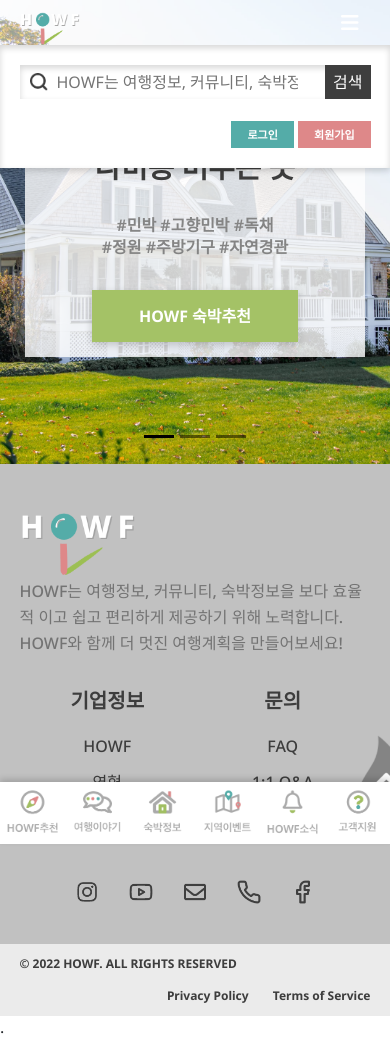
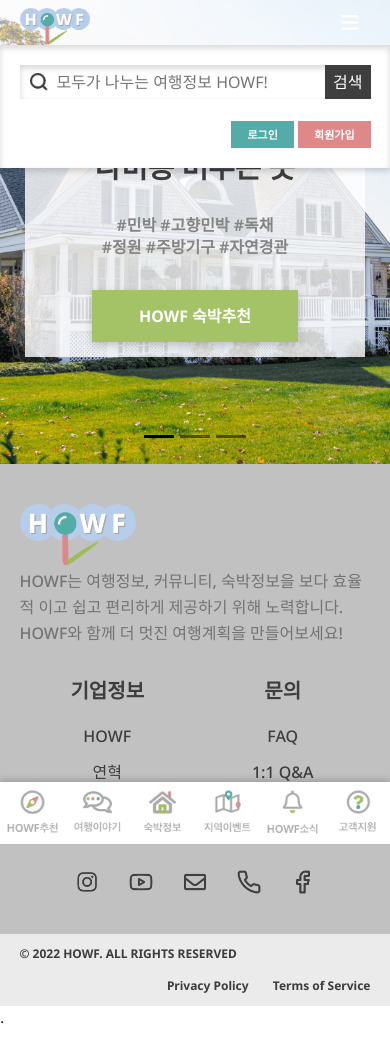
Before and after one commit to violet-kitty/teamProject, a Java web app: page / in a window 390 px wide, after a click that opens the changed part. Shown: the top 1059 px of the page. Run offline with Spring Boot 4, a stand-in JSP engine, Linux system fonts and the light colour scheme; data that the repository does not hold is empty; the project's own start-up code is not run, and a stand-in starts its controllers and pages; some libraries are stand-ins or nearby versions.

Commit message:
은지작업 (프론트초기세팅, Header, Footer)

```diff
--- a/teamProject/src/main/webapp/WEB-INF/views/Header.jsp
+++ b/teamProject/src/main/webapp/WEB-INF/views/Header.jsp
@@ -59,7 +59,7 @@
 								<!-- 검색창 -->
 								<div class="search">
 									<img src="<%= request.getContextPath() %>/image/icon/search.png">
-									<input type="text" name="keyword" placeholder="HOWF는 여행정보, 커뮤니티, 숙박정보를 제공합니다!"> <input type="submit" value="검색">
+									<input type="text" name="keyword" placeholder="모두가 나누는 여행정보 HOWF!"> <input type="submit" value="검색">
 								</div>
 							</li>
 							<li class="nav-item">
--- a/teamProject/src/main/webapp/resources/css/Header.css
+++ b/teamProject/src/main/webapp/resources/css/Header.css
@@ -14,7 +14,7 @@
 
 /* nav 메뉴바 */
 .navbar {padding-top:0px; padding-bottom:0px; position:relative;}
-.nav-item {margin: 0px 2vw;}
+.nav-item {margin: 0px 5vw; margin-right:0;}
 @media all and (max-width: 992px) {
 	.nav-item {margin: 20px 0px;}
 	.nav-item:last-child {margin: 0px 0px 20px 0px;}
@@ -28,15 +28,15 @@
 
 /* 로고 */
 #header .brand {position:absolute; top:1px;}
-#header .brand img {width:70px; margin-bottom:; float:left;}
+#header .brand img {width:85px; margin-bottom:; float:left;}
 @media all and (max-width: 992px) {
 	#header .brand {position:relative; top:0px;margin-left:5%;}
-	#header .brand img {width:60px;}
+	#header .brand img {width:70px;}
 }
 
 /* 검색창 */
 #header .search {box-shadow: inset 0px 3px 6px #00000029; background-color:white; position:relative;display: inline-block;box-sizing: border-box;text-align: center;}
-#header .search input[type=text] {float:left;width:30vw; height:15px; margin: 9.5px; margin-right:50px; margin-left: 35px;border:none;}
+#header .search input[type=text] {float:left;width:25vw; height:15px; margin: 9.5px; margin-right:50px; margin-left: 35px;border:none;}
 #header .search img {width:18px;position:absolute;top:8px;left:10px;}
 #header .search input[type=submit] {color: white; position: absolute; top: 0px; right: 0px; margin-left: -5px; height: 34px; background: #3E3E3E; padding: 6px; border: 2px solid #3E3E3E; margin-left: -5px;}
 @media all and (max-width: 992px) {
--- a/teamProject/src/main/webapp/resources/css/Nav.css
+++ b/teamProject/src/main/webapp/resources/css/Nav.css
@@ -1,6 +1,6 @@
 @charset "UTF-8";
 
-#navigation {z-index:5000; width:100%; margin-bottom:10px;}
+#navigation {z-index:5000; width:100%; margin-bottom:7px;}
 #navigation .bar {box-shadow: 0px 3px 6px #00000029; text-align:center;}
 #navigation .row {max-width:1100px; margin:auto;}
 #navigation img {max-width:64px;}
--- a/teamProject/src/main/webapp/resources/css/Side.css
+++ b/teamProject/src/main/webapp/resources/css/Side.css
@@ -10,3 +10,9 @@
 
 .right-container .gotop {position:absolute; bottom:3%;display:block; width:56px;}
 .right-container .gotop:hover {width:60px;}
+
+@media all and (max-width: 576px) {
+.right-container .gotop {
+    display:none;
+}
+}
--- a/teamProject/src/main/webapp/resources/css/theme.css
+++ b/teamProject/src/main/webapp/resources/css/theme.css
@@ -38,7 +38,7 @@
 
 
 /* 아이디 container 세팅 */  /* #header, #navmenu, #footer 제외된 container만 해당 */
-#container {background:white; max-width:100%;}
+#container {max-width:100%;}
 
 /* whitebox 세팅 */
 .whitebox {background:white; border:2px solid #3E3E3E; box-shadow: 8px 8px 0px rgba(0,0,0,0.1); padding:65px 60px;}
@@ -47,11 +47,15 @@
 .contents {max-width:100%; background:green;  margin:auto;}
 
 /* 클래스 container 세팅 */ /* 넓이 : 1100% */
-.container {width: 1100px; margin: auto; padding: 80px 0px; position:relative;}
+.container {width: 1100px; margin: auto; padding: 80px 0px; padding-bottom: 90px; position:relative;}
 /*  모바일 세팅 : 클래스 container */
 @media all and (max-width: 1200px) {
 	.container {width: 100%; margin: auto; padding:5%;}
 }
+@media all and (max-width: 576px) {
+	.container {width: 100%; margin: auto; padding: 40px 5%;}
+}
+
 
 /* background color theme */
 .hbg-blue {background-color:#54ACA8;}
@@ -89,6 +93,7 @@
 /* shadow */
 .hbshadow {box-shadow: 8px 8px 0px #0000001A;}
 .hbshadow2 {box-shadow: 0px 3px 8px rgba(0,0,0,0.2);}
+.hbshadow3 {box-shadow: 0px 3px 6px #00000029;}
 
 /* button */
 .graybtn {color:white; font-weight:700; padding: 16px 45px 16px 45px; border:2px solid #9B9B9B; background-color:#9B9B9B;}
```
Also changed, not shown: teamProject/src/main/webapp/resources/image/logo/logo.png, teamProject/src/main/webapp/resources/image/logo/pin.png.
